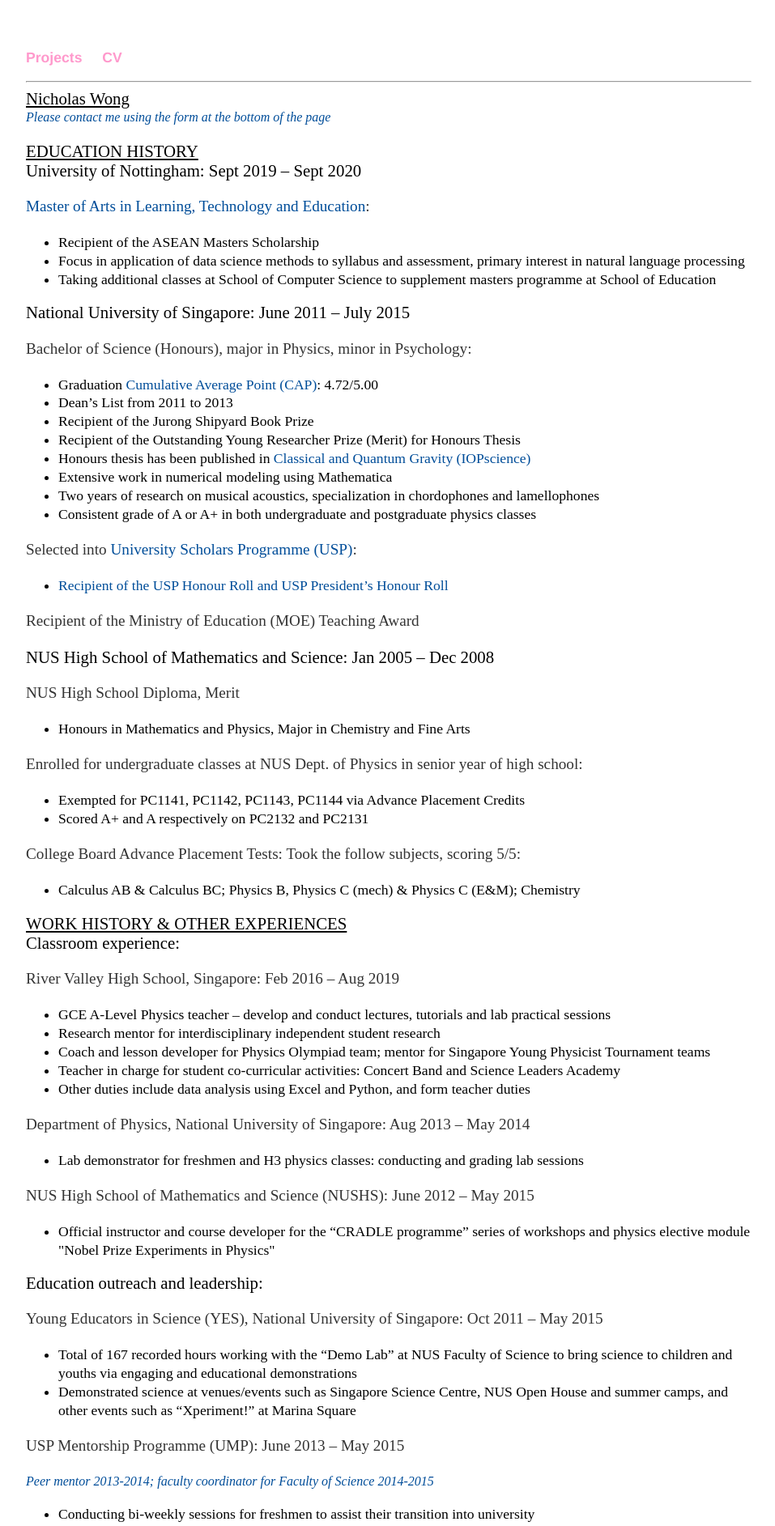
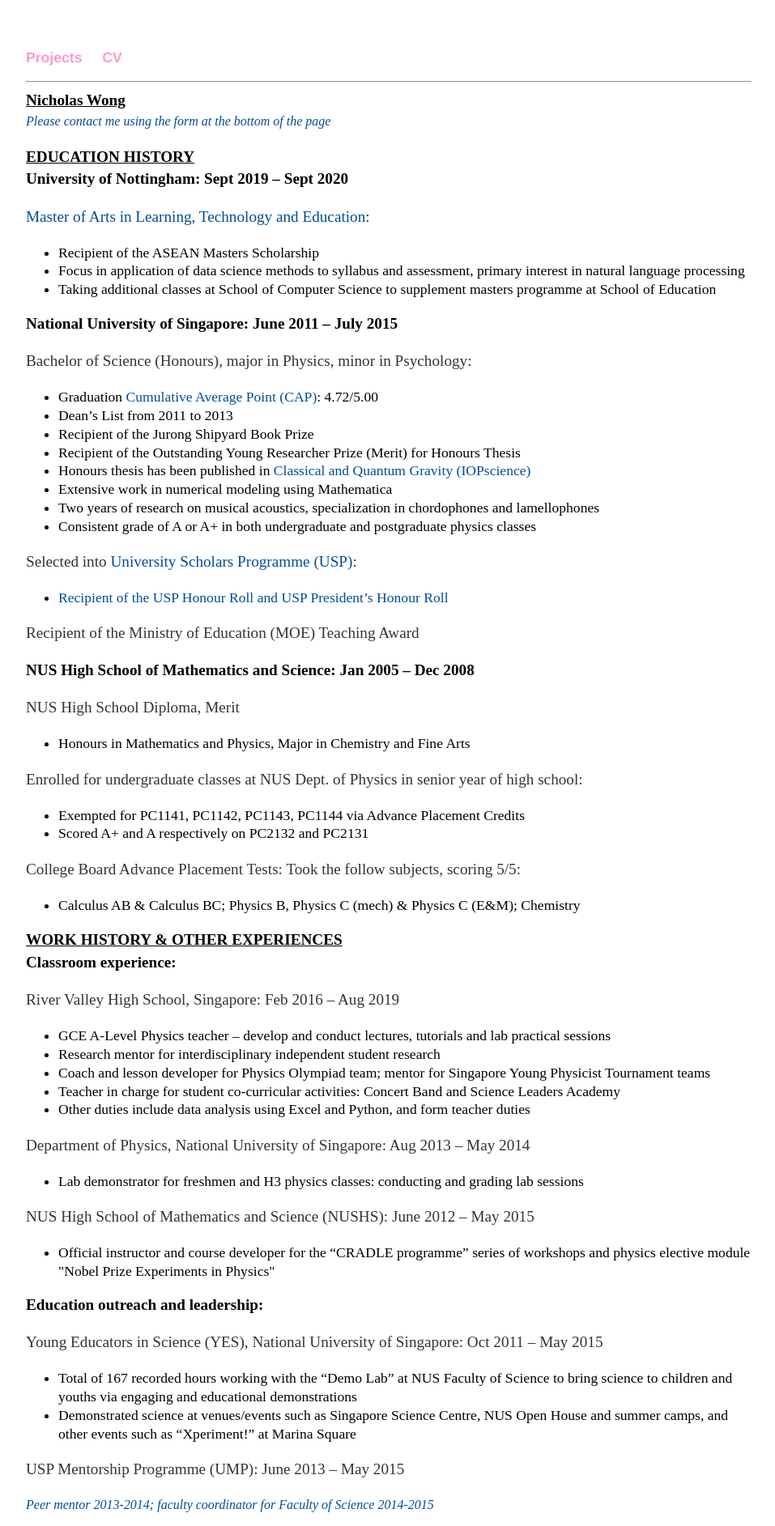
Before and after one commit to not-even-wong/not-even-wong.github.io, a Jekyll site: the page built from cv/index.html, in a window 1280 px wide. Shown: the top 1885 px of the page at 81% size, without its empty margins (160-1117 px from the left). Built offline with Jekyll 4.4.1, drawn with Linux system fonts in a browser that asks for light colours.

Commit message:
Update main.css

```diff
--- a/css/main.css
+++ b/css/main.css
@@ -46,11 +46,15 @@
     font-size: 1.5em;
 }
 .h2 {
-    font-size: 1.3em;
+    font-size: 1.2em;
+    line-height: 1.5em;
+    font-weight: bold;
     text-decoration: underline;
 }
 .h1 {
-    font-size: 1.3em;
+    font-size: 1.2em;
+    line-height: 1.4em;
+    font-weight: bold;
 }
 p {
     font-size: 1.2em;
```
